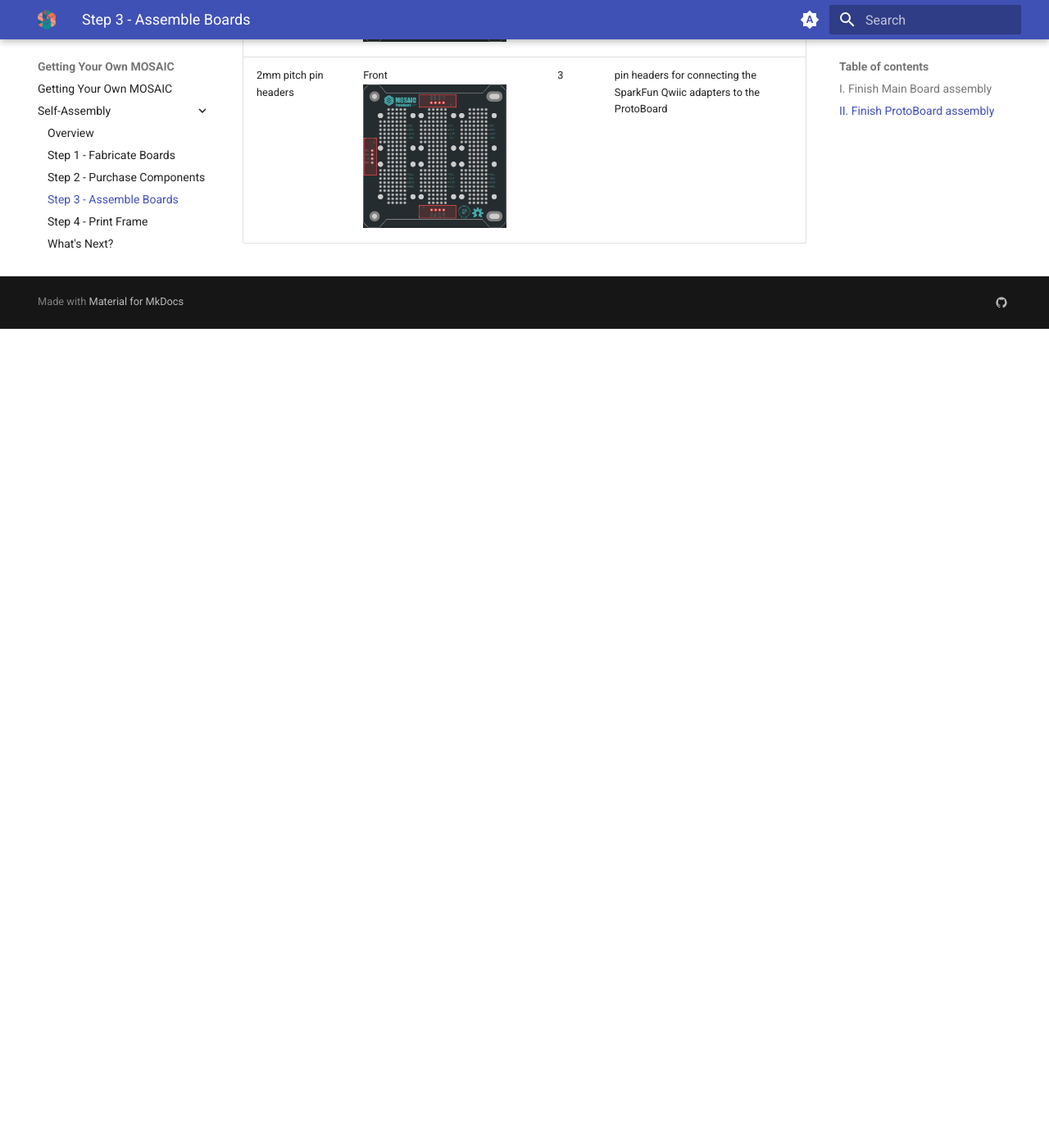
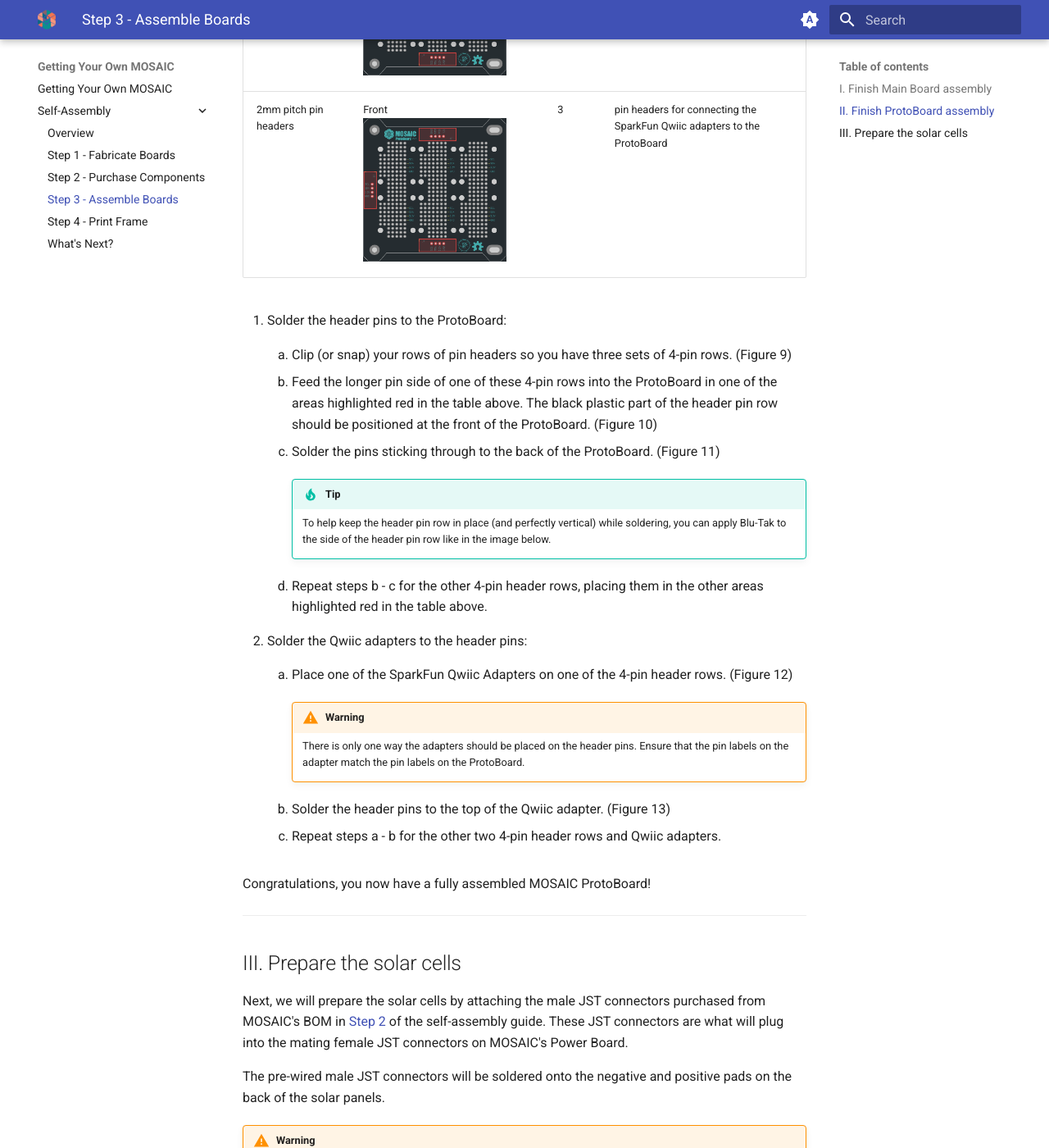
Before and after one commit to MOSAIC-Satellite/Documentation, an MkDocs documentation site: the page built from docs/getting_mosaic/self_assemble/assemble_boards.md, in a window 1280 px wide and 1400 px high, scrolled down 3871 px. Shown: the whole window at 82% size. Built offline with MkDocs 1.6.1 and Material for MkDocs 9.7.7, drawn with Linux system fonts in a browser that asks for light colours; before the commit the page ends 4272 px from its top, so only the background shows below that; some of the changed text lies outside the part shown.

Commit message:
more assembly guide content

```diff
--- a/docs/getting_mosaic/self_assemble/assemble_boards.md
+++ b/docs/getting_mosaic/self_assemble/assemble_boards.md
@@ -1,6 +1,6 @@
-Once your (mostly) assembled boards have arrived from JLCPCB (Step 1), and you've received all necessary components from MOSAIC's BOM (Step 2), you're then ready to finish the assembly of these boards.
+Once your (mostly) assembled boards have arrived from JLCPCB ([Step 1](https://www.mosaicsat.org/getting_mosaic/self_assemble/fabricate_boards/)), and you've received all necessary components from MOSAIC's BOM ([Step 2](https://www.mosaicsat.org/getting_mosaic/self_assemble/purchase_components/)), you're then ready to finish the assembly of these boards.
 
-There are a few components on MOSAIC's Main Board and ProtoBoard that JLCPCB doesn't assemble in step 1 of this guide. Follow the steps below to complete the assembly of these two boards.
+There are a few components on MOSAIC's Main Board and ProtoBoard that JLCPCB doesn't assemble in step 1 of this guide. You will also need to prepare the solar cells for connecting to the Power Board. Follow the steps below to assemble the two boards and solar cells.
 
 <div class="grid cards" markdown>
 
@@ -41,7 +41,7 @@
 
 ## I. Finish Main Board assembly
 
-The following components need to be assembled to MOSAIC's Main Board. These components were purchased from MOSAIC's BOM in Step 2 of the self-assembly guide.
+The following components need to be assembled to MOSAIC's Main Board. These components were purchased from MOSAIC's BOM in [Step 2](https://www.mosaicsat.org/getting_mosaic/self_assemble/purchase_components/) of the self-assembly guide.
 
 | Component Name | Board Location                                                                                  | Quantity | Description            |
 | :----------- | :------------------------------------------------------------------------------------------- | :-------------: | :--------------------- |
@@ -54,7 +54,7 @@
 !!! info "Which step to follow"
     If you're using solder paste and a heat gun, follow step :octicons-arrow-right-24: **1** below. If you're using a soldering iron and solder wire, skip step 1 and follow step :octicons-arrow-right-24: **2** instead.
 
-1. Assemble the M2.5X0.45 solderable standoffs to both the front and back of MOSAIC's Main Board using solder paste and a heat gun.
+1. Assemble the M2.5X0.45 solderable standoffs to both the front and back of MOSAIC's Main Board using solder paste and a heat gun:
 
     1. Starting with the front of the board, add solder paste to one of the pads for the standoff (Figure 1).
 
@@ -66,7 +66,7 @@
     3. Using a heat gun, apply heat to the solder paste surrounding the base of the standoff until it flows into the hole. (Figure 3) You should see little to no solder paste left at the base of the standoff. (Figure 4)
     4. Repeat steps a - c for all standoffs on each side of the Main Board.
 
-2. (**Skip this step if you completed step 1 above**) Assemble the M2.5X0.45 solderable standoffs to both the front and back of MOSAIC's Main Board using a soldering iron and solder wire.
+2. (**Skip this step if you completed step 1 above**) Assemble the M2.5X0.45 solderable standoffs to both the front and back of MOSAIC's Main Board using a soldering iron and solder wire:
 
     1. Starting with the front of the board, place one of the M2.5X0.45 solderable standoffs in one of the front pads so that it sticks up on the side of the board it's intended for. (Figure 5).
 
@@ -82,7 +82,7 @@
 
     3. Repeat steps a - b for all standoffs on each side of the Main Board.
 
-3. Next, we will assemble the 3.5mm stereo jack connector to the front of the board using a soldering iron and solder wire.
+3. Next, we will assemble the 3.5mm stereo jack connector to the front of the board using a soldering iron and solder wire:
 
     1. Place the connector on the front of the Main Board by feeding the pins of the connector through the holes to the back. (Figure 7)
 
@@ -92,13 +92,73 @@
 
             To keep the connector in place on the board while soldering, apply a small amount of Blu-Tak to the edge of the connector on the front side of the Main Board (see image below).
 
+Congratulations, you now have a fully assembled MOSAIC Main Board!
+
 ---
 
 ## II. Finish ProtoBoard assembly
 
-The following components need to be assembled to MOSAIC's ProtoBoard. These components were purchased from MOSAIC's BOM in Step 2 of the self-assembly guide.
+The following components need to be assembled to MOSAIC's ProtoBoard. These components were purchased from MOSAIC's BOM in [Step 2](https://www.mosaicsat.org/getting_mosaic/self_assemble/purchase_components/) of the self-assembly guide.
 
 | Component Name | Board Location                                                                                  | Quantity | Description            |
 | :----------- | :------------------------------------------------------------------------------------------- | :-------------: | :--------------------- |
 | SparkFun Qwiic Adapters | Front ![Qwiic Adapters](images/qwiic_locations.png){ width="300" height="300" }  | 3 | Breakout boards for connecting sensors on the ProtoBoard to the Main Board |
 | 2mm pitch pin headers | Front ![2mm pitch pin headers](images/qwiic_locations.png){ width="300" height="300" }  | 3 | pin headers for connecting the SparkFun Qwiic adapters to the ProtoBoard |
+
+1. Solder the header pins to the ProtoBoard:
+
+    1. Clip (or snap) your rows of pin headers so you have three sets of 4-pin rows. (Figure 9)
+
+    2. Feed the longer pin side of one of these 4-pin rows into the ProtoBoard in one of the areas highlighted red in the table above. The black plastic part of the header pin row should be positioned at the front of the ProtoBoard. (Figure 10)
+
+    3. Solder the pins sticking through to the back of the ProtoBoard. (Figure 11)
+
+        !!! tip
+
+            To help keep the header pin row in place (and perfectly vertical) while soldering, you can apply Blu-Tak to the side of the header pin row like in the image below.
+
+    4. Repeat steps b - c for the other 4-pin header rows, placing them in the other areas highlighted red in the table above.
+
+2. Solder the Qwiic adapters to the header pins:
+
+    1. Place one of the SparkFun Qwiic Adapters on one of the 4-pin header rows. (Figure 12)
+
+        !!! warning
+
+            There is only one way the adapters should be placed on the header pins. Ensure that the pin labels on the adapter match the pin labels on the ProtoBoard.
+
+    2. Solder the header pins to the top of the Qwiic adapter. (Figure 13)
+
+    3. Repeat steps a - b for the other two 4-pin header rows and Qwiic adapters.
+
+Congratulations, you now have a fully assembled MOSAIC ProtoBoard!
+
+---
+
+## III. Prepare the solar cells
+
+Next, we will prepare the solar cells by attaching the male JST connectors purchased from MOSAIC's BOM in [Step 2](https://www.mosaicsat.org/getting_mosaic/self_assemble/purchase_components/) of the self-assembly guide. These JST connectors are what will plug into the mating female JST connectors on MOSAIC's Power Board.
+
+The pre-wired male JST connectors will be soldered onto the negative and positive pads on the back of the solar panels.
+
+!!! warning
+
+    If you purchased the same JST connectors listed in MOSAIC's BOM, then the red wire will connect to the positive pad of the solar cell, and the black wire to the negative pad. However, not all pre-wired JST connectors are the same.
+
+    If you purchased your pre-wired JST connectors from a different source, then you should ensure that the red and black wires are not opposite of what's listed in this guide. Ensure that the correct wire goes to the correct pad by referencing the image below.
+
+!!! tip
+
+    Before you begin soldering, consider using heat shrink tubing around the two wires of the JST cable (see the image below). This can help with cable management inside your satellite, but it is not necessary.
+
+1. Solder the exposed end of the *red* wire of your JST cable to the positive pad on the back of the solar cell.
+
+2. Solder the exposed end of the *black* wire of your JST cable to the negative pad on the back of the solar cell.
+
+3. Repeat steps 1 and 2 above for 11 more solar cells.
+
+Congratulations, you now have 12 prepared solar cells for your satellite!
+
+---
+
+[:octicons-arrow-left-24: Back to step 2](https://www.mosaicsat.org/getting_mosaic/self_assemble/purchase_components/){ .md-button } [Next to step 4 :octicons-arrow-right-24:](https://www.mosaicsat.org/getting_mosaic/self_assemble/print_frame/){ .md-button }
```
Also changed, not shown: other parts of docs/getting_mosaic/self_assemble/assemble_boards.md (+1 -1 lines), docs/getting_mosaic/self_assemble/fabricate_boards.md (+11 -7 lines), docs/getting_mosaic/self_assemble/print_frame.md (+4 -0 lines), docs/getting_mosaic/self_assemble/purchase_components.md (+6 -2 lines).
